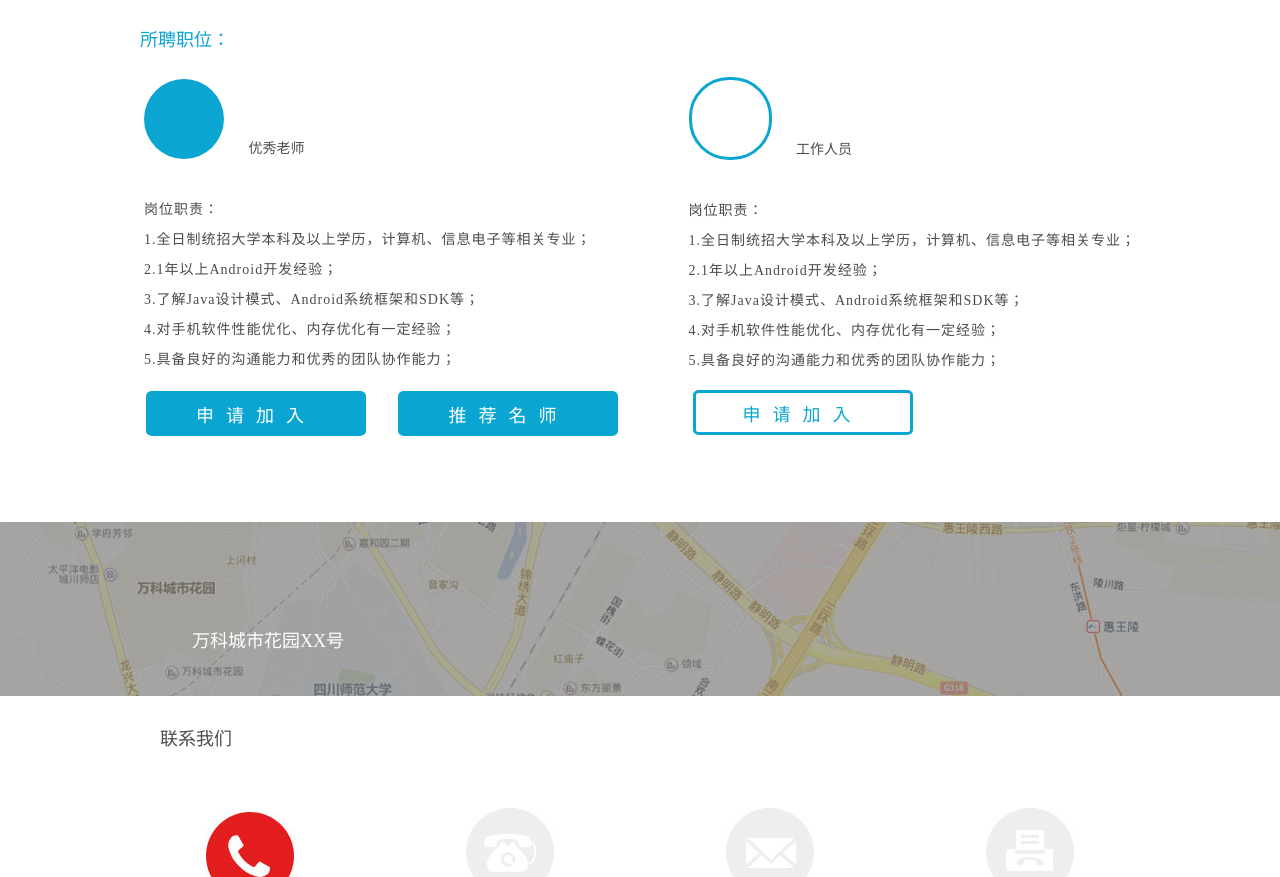
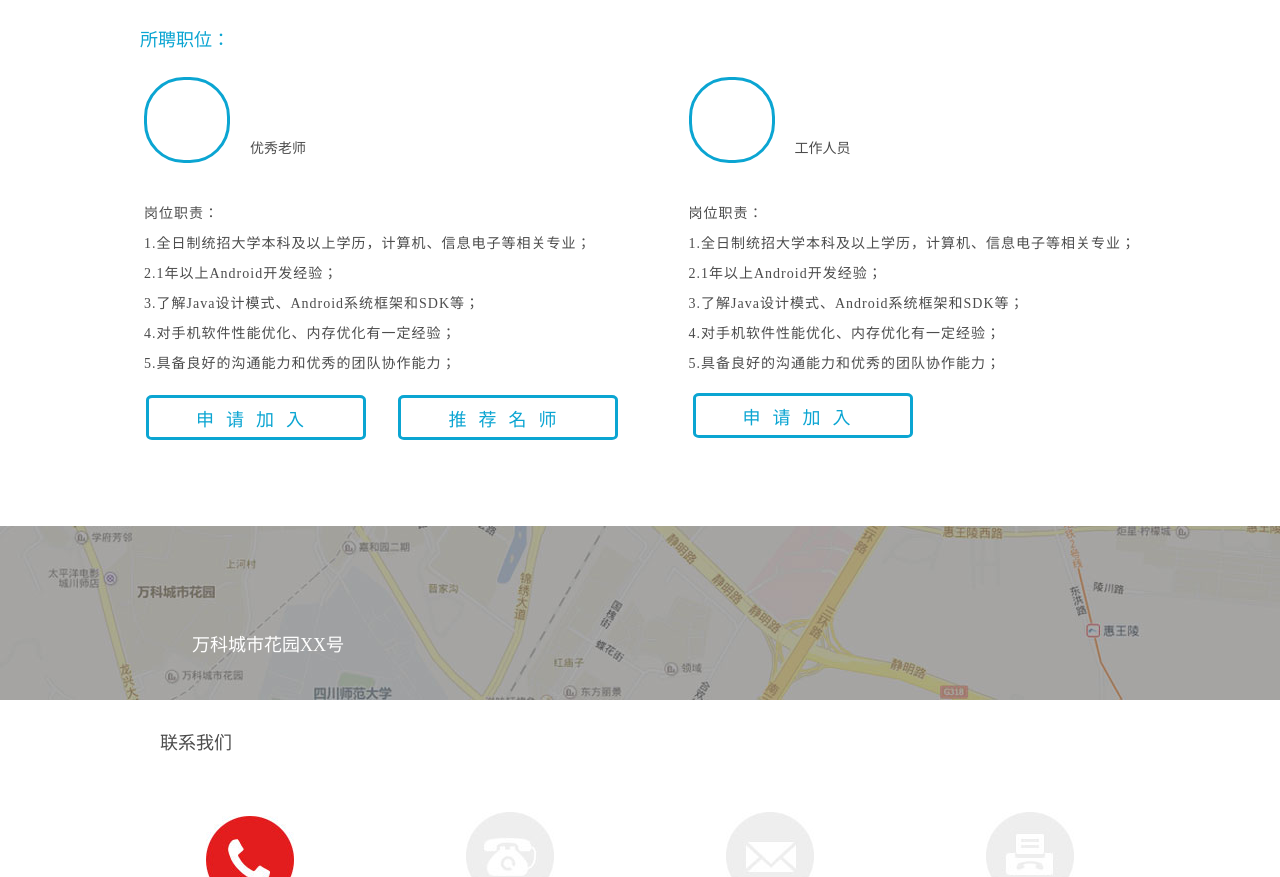
Before and after one commit to winterJIE/school, a website: page html/about_yipin.html in a window 1280 px wide. Shown: the part 1861-2738 px from the top of the page. Drawn offline with Linux system fonts and the light colour scheme.

Commit message:
hover effects in about_yipin page

```diff
--- a/css/about_yipin.css
+++ b/css/about_yipin.css
@@ -292,18 +292,25 @@
 
 }
 
-.join_job_l::before {
-    content: '\00a0';
-    display: inline-block;
+.join_job_circle{
+    float: left;
+    display: block;
     position: relative;
     width: 80px;
     height: 80px;
     border-radius: 40px;
-    background-color: #0ba5d2;
+    background-color: #fff;
+    border: 3px solid #0ba5d2;
+    cursor: pointer;
+}
+.join_job_circle:hover{
+    background-color:#0ba5d2;
 }
 
 .join_teacher_duty {
-    margin: 36px 0 0 0;
+    clear: both;
+    margin:0;
+    padding: 36px 0 0 0;
     color: #4c4c4c;
     font-family: "Microsoft YaHei";
     font-size: 14px;
@@ -319,11 +326,11 @@
     -webkit-border-radius: 6px/5px;
     -moz-border-radius: 6px/5px;
     border-radius: 6px/5px;
-    border: 0;
-    background-color: #0ba5d2;
+    background-color: #fff;
     font-family: "Microsoft YaHei";
     font-size: 18px;
-    color: #fff;
+    color: #0ba5d2;
+    border: 3px solid #0ba5d2;
     letter-spacing: 12px;
     outline: 0;
     font-weight: 500;
@@ -344,16 +351,6 @@
     padding: 0;
 }
 
-.join_job_r::before {
-    content: '\00a0';
-    display: inline-block;
-    position: relative;
-    width: 77px;
-    height: 77px;
-    border-radius: 40px;
-    background-color: #fff;
-    border: 3px solid #0ba5d2;
-}
 
 .join_job_r .join_button_3 {
     display: inline-block;
@@ -371,6 +368,14 @@
     outline: 0;
     margin: 14px 4px;
     font-weight: 500
+}
+
+.join_button>input,.join_job_circle{
+    -webkit-transition: all 300ms ease-in-out 0s;-moz-transition: all 300ms ease-in-out 0s;-ms-transition: all 300ms ease-in-out 0s;-o-transition: all 300ms ease-in-out 0s;transition: all 300ms ease-in-out 0s;
+}
+.join_button input:hover{
+    background-color: #0ba5d2;
+    color: #ffffff;
 }
 
 /** recruitment advertising end */
--- a/html/about_yipin.html
+++ b/html/about_yipin.html
@@ -142,6 +142,7 @@
 
 <!-- how to join us -->
 <div class="about_join_us">
+
     <div class="about_join_intro">
         我们是一支在互联网和金融领域非常优秀的团队！我们有梦有理想，我们积极乐观，脚踏实地，充满激情！如果你也和我们一样，那么欢迎你加入我们的团队！
         <br/>
@@ -155,8 +156,8 @@
         <p>所聘职位：</p>
 
         <div class="join_job_l">
+            <div class="join_job_circle"></div>
             <span class="join_job_name">优秀老师</span>
-
             <div class="join_teacher_duty">
                 岗位职责：<br/>
                 1.全日制统招大学本科及以上学历，计算机、信息电子等相关专业；<br/>
@@ -171,6 +172,7 @@
             </div>
         </div>
         <div class="join_job_r">
+            <div class="join_job_circle"></div>
             <span class="join_job_name">工作人员</span>
 
             <div class="join_teacher_duty">
```
